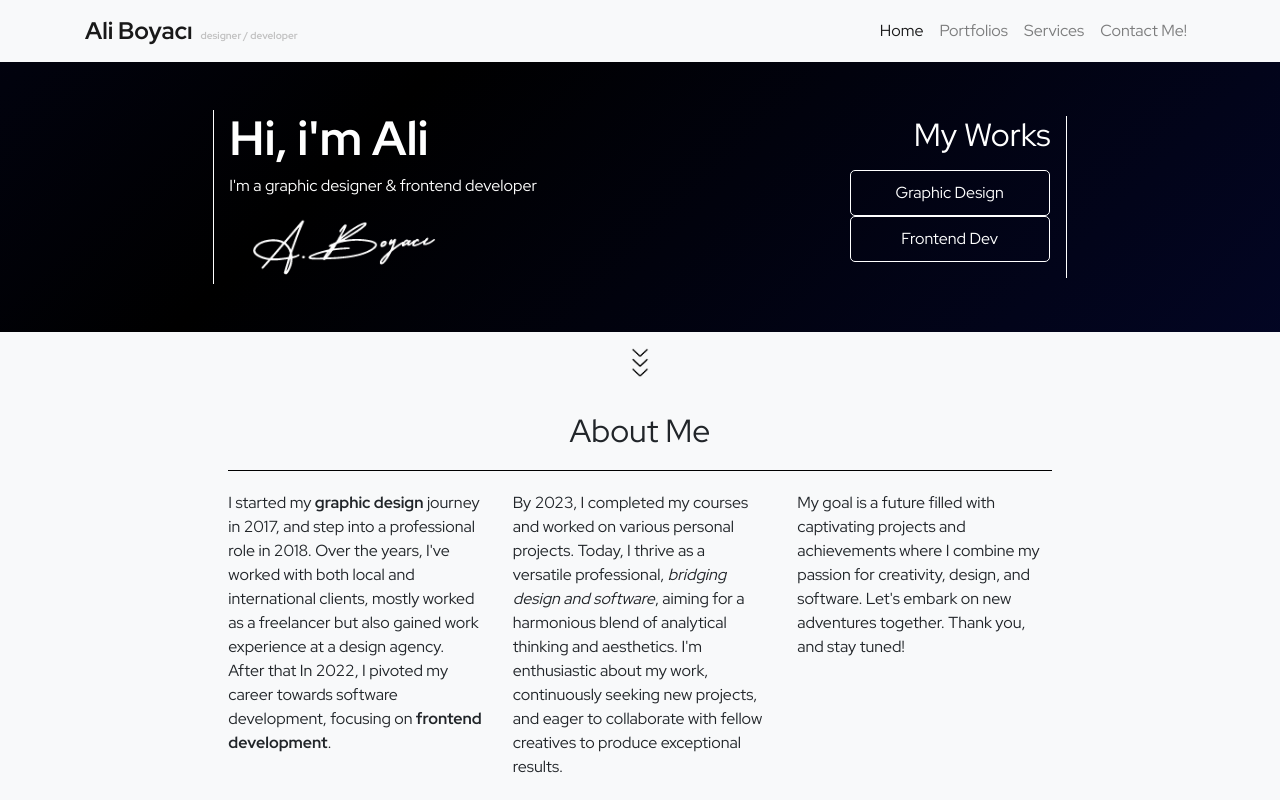
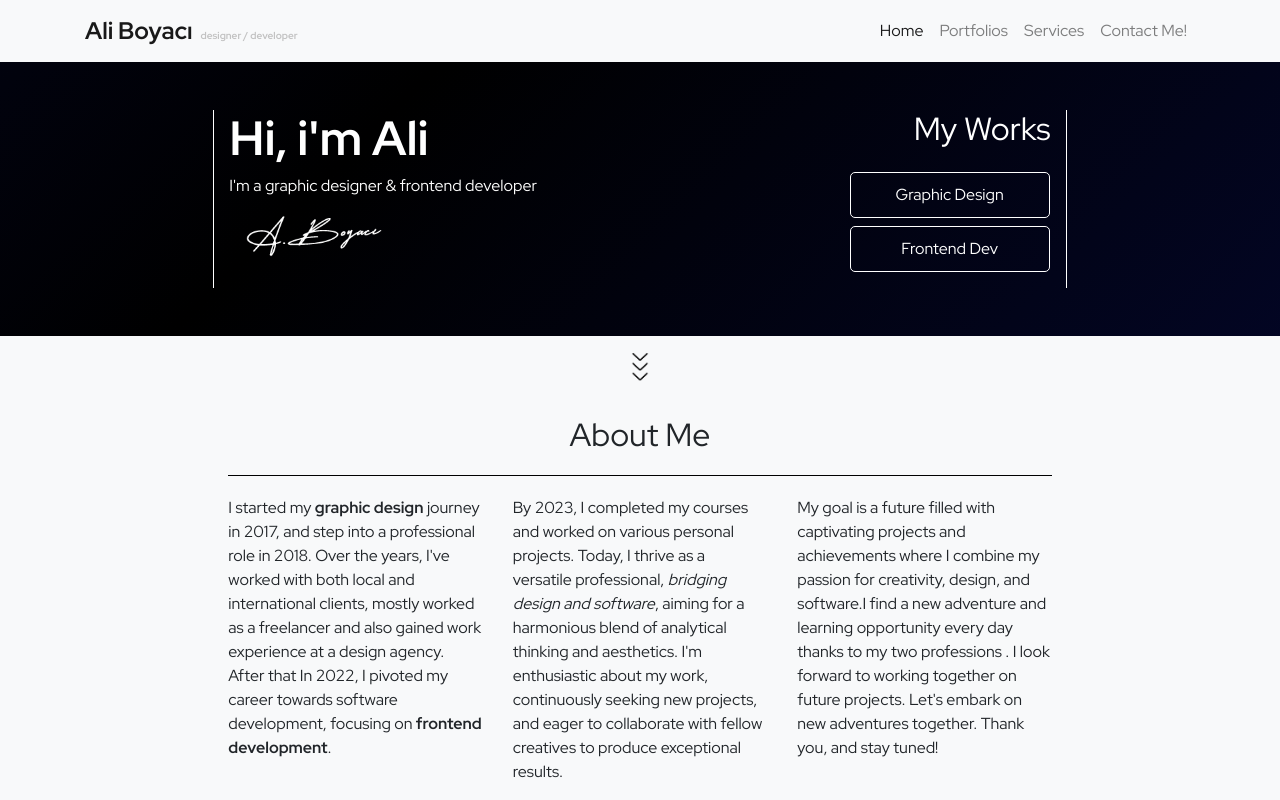
Before and after one commit to aaliboyaci/ali-portfolio, a React (Create React App) app: page / in a window 1280 px wide. Shown: the top 800 px of the page. Built offline with nearby package versions, Linux system fonts and the light colour scheme.

Commit message:
add meta info and edit about me

```diff
--- a/public/index.html
+++ b/public/index.html
@@ -9,9 +9,9 @@
   <link rel="preconnect" href="https://fonts.googleapis.com">
   <link rel="preconnect" href="https://fonts.gstatic.com" crossorigin>
   <link href="https://fonts.googleapis.com/css2?family=Red+Hat+Display:wght@400;700&display=swap" rel="stylesheet">
-  <meta name="viewport" content="width=device-width, initial-scale=1" />
+  <meta name="viewport" content="width=device-width, initial-scale=1, maximum-scale=1" />
   <meta name="theme-color" content="#000000" />
-  <meta name="description" content="Web site created using create-react-app" />
+  <meta name="description" content="Ali Boyacı | Graphic Designer / Frontend Developer" />
   <link rel="apple-touch-icon" href="%PUBLIC_URL%/logo192.png" />
   <link rel="manifest" href="%PUBLIC_URL%/manifest.json" />
   <!--
--- a/src/components/AboutMe.tsx
+++ b/src/components/AboutMe.tsx
@@ -20,7 +20,7 @@ function AboutMe() {
           <div className="col-md-4 mb-2">
             I started my <b>graphic design</b> journey in 2017, and step into a
             professional role in 2018. Over the years, I've worked with both
-            local and international clients, mostly worked as a freelancer but
+            local and international clients, mostly worked as a freelancer and
             also gained work experience at a design agency. After that In 2022,
             I pivoted my career towards software development, focusing on
             <b> frontend development</b>.
@@ -38,8 +38,10 @@ function AboutMe() {
             {" "}
             My goal is a future filled with captivating projects and
             achievements where I combine my passion for creativity, design, and
-            software. Let's embark on new adventures together. Thank you, and
-            stay tuned!
+            software.I find a new adventure and learning opportunity every day
+            thanks to my two professions . I look forward to working together on
+            future projects. Let's embark on new adventures together. Thank you,
+            and stay tuned!
           </div>
         </div>
       </div>
--- a/src/index.css
+++ b/src/index.css
@@ -4,4 +4,7 @@ body {
   -webkit-font-smoothing: antialiased;
   -moz-osx-font-smoothing: grayscale;
   background-color: black;
+  -webkit-user-select: none;
+  -ms-user-select: none;
+  user-select: none;
 }
--- a/src/pages/Layout.tsx
+++ b/src/pages/Layout.tsx
@@ -29,12 +29,6 @@ const Layout: React.FC = ({}) => {
     <div>
       <NavMenu />
 
-      {/* {isMobile ? ( //mobil içeriği
-        <div className="align-center bg-primary p-1">
-          Mobilde görünecek içerik
-        </div>
-      ) : (
-        //web içeriği */}
       <div
         className="container-fluid py-5 main-header-bg"
         style={{
@@ -59,7 +53,7 @@ const Layout: React.FC = ({}) => {
             <Intro />
             <img
               src={signature}
-              style={{ width: "230px", paddingTop: "10px" }}
+              style={{ width: "170px", paddingTop: "10px" }}
               alt="Signature"
             ></img>
           </div>
--- a/src/pages/Styles/Layout.css
+++ b/src/pages/Styles/Layout.css
@@ -17,6 +17,7 @@
     offset: 2;
     padding: 10px;
     margin-left: 10px;
+    margin-top: 8px;
     cursor: pointer;
     width: 200px;
     transition: 0.3s;
```
Also changed, not shown: public/logo192.png, public/logo512.png (deleted), public/manifest.json.
